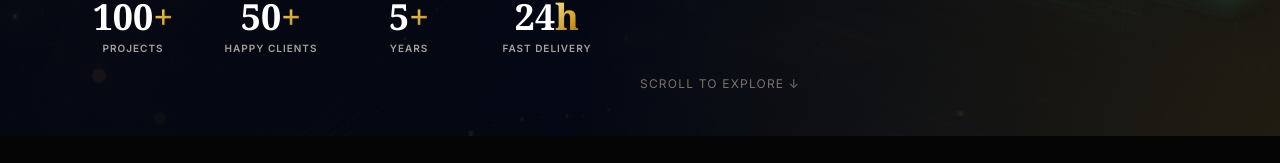
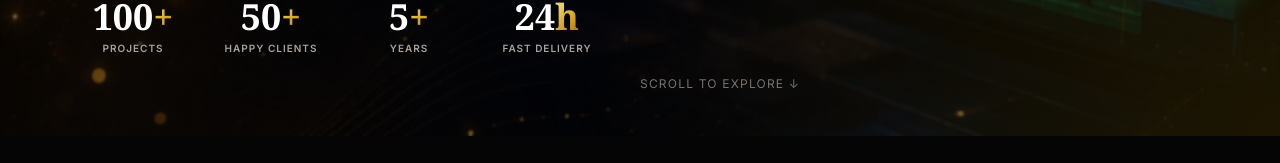
Before and after one commit to op7710199-a11y/gowtham-edits-portfolio, a React (Vite) app: page / in a window 1280 px wide. Shown: the part 789-952 px from the top of the page. Built offline with nearby package versions, Linux system fonts and the light colour scheme; no server answers; the database is empty.

Commit message:
Update Hero.tsx

```diff
--- a/src/components/sections/Hero.tsx
+++ b/src/components/sections/Hero.tsx
@@ -1,7 +1,6 @@
-import { useEffect } from 'react';
 import { Play, CheckCircle2 } from 'lucide-react';
 import { useCountUp } from '../../hooks';
-import { useHeroSettings, useSiteSettings } from '../../hooks/useSupabaseQueries';
+import { useHeroSettings } from '../../hooks/useSupabaseQueries';
 import { Logo } from '../Logo';
 
 function StatCounter({ value, label, suffix }: { value: number; label: string; suffix: string }) {
@@ -25,16 +24,20 @@ export function Hero() {
   return (
     <section
       id="home"
-      className="relative isolate min-h-[100svh] flex flex-col justify-center overflow-hidden pt-32 pb-20 bg-cover bg-center bg-no-repeat"
+      className="relative isolate min-h-[100svh] flex flex-col justify-center overflow-hidden pt-32 pb-20 bg-cover bg-no-repeat"
       style={{
-        backgroundImage: "linear-gradient(rgba(4,8,20,0.78), rgba(4,8,20,0.92)), url('/hero-bg.png')",
+        backgroundImage: "linear-gradient(rgba(0,0,0,0.35), rgba(0,0,0,0.55)), url('/hero-bg.png')",
+        backgroundPosition: "80% center",
       }}
     >
+      {/* Premium Blur Layer */}
+      <div className="absolute inset-0 backdrop-blur-[1px] pointer-events-none" />
+
       {/* Decorative Depth Gradients */}
       <div className="absolute inset-0 bg-[radial-gradient(circle_at_top_left,rgba(59,130,246,0.15),transparent_45%),radial-gradient(circle_at_bottom_right,rgba(234,179,8,0.12),transparent_45%)] pointer-events-none" />
 
       <div className="container-mx grid items-center gap-16 lg:grid-cols-2">
-        <div className="max-w-2xl">
+        <div className="max-w-2xl relative z-10">
           <Logo height={70} className="mb-8" />
 
           <h1 className="font-display text-5xl md:text-7xl lg:text-[5rem] leading-[0.9] font-bold text-white">
@@ -75,7 +78,7 @@ export function Hero() {
       </div>
 
       {/* Scroll Indicator */}
-      <div className="absolute bottom-10 left-1/2 -translate-x-1/2 animate-bounce text-stone-500 text-xs uppercase tracking-widest flex flex-col items-center gap-2">
+      <div className="absolute bottom-10 left-1/2 -translate-x-1/2 animate-bounce text-stone-500 text-xs uppercase tracking-widest flex flex-col items-center gap-2 z-10">
         Scroll to Explore ↓
       </div>
     </section>
```
